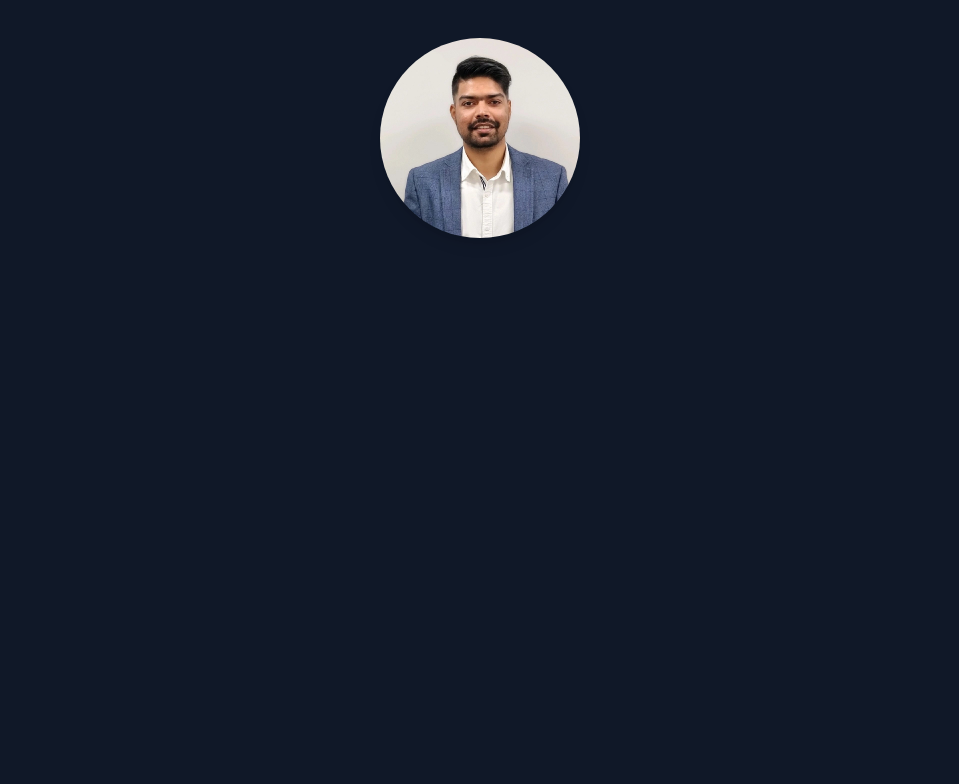
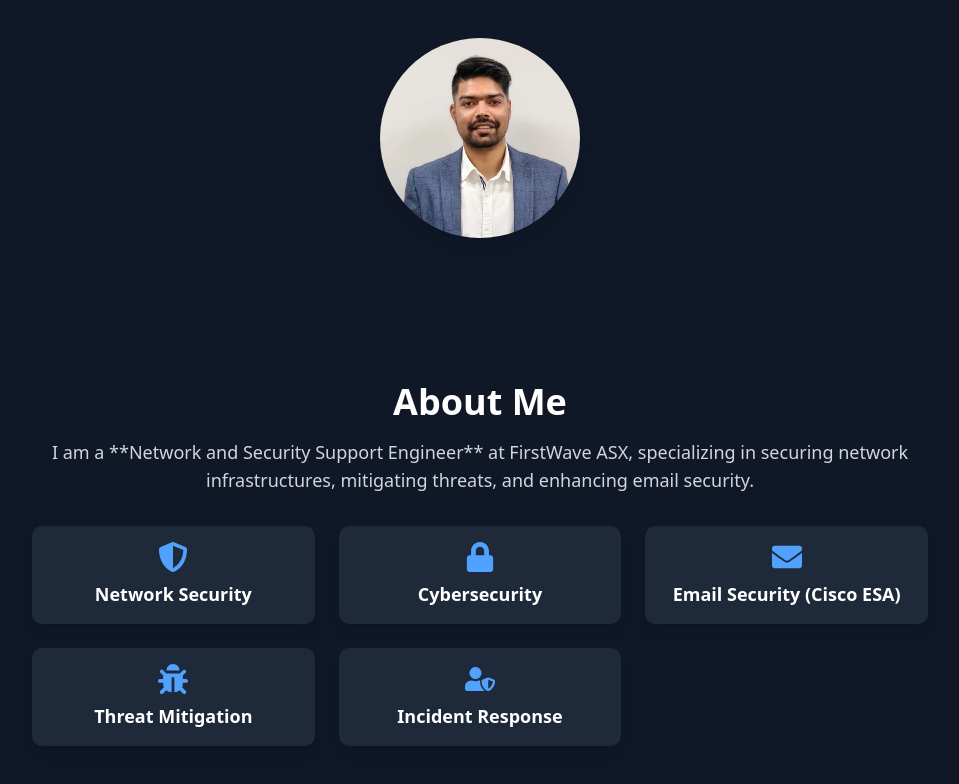
Before and after one commit to manutdmohit/Bishal-Shiwakoti-Portfolio, a Next.js app: page / in a window 1280 px wide. Shown: the part 294-1078 px from the top of the page, without its empty margins (160-1119 px from the left). Before the commit the page ends 800 px from the top, so only its background shows below. Built offline with nearby package versions, Linux system fonts and the light colour scheme.

Commit message:
add about page

```diff
--- a/app/page.tsx
+++ b/app/page.tsx
@@ -1,9 +1,11 @@
+import About from '@/components/About';
 import Hero from '@/components/Hero';
 
 export default function Home() {
   return (
     <div>
       <Hero />
+      <About />
     </div>
   );
 }
--- /dev/null
+++ b/components/About.tsx
@@ -0,0 +1,76 @@
+'use client';
+
+import {
+  FaShieldAlt,
+  FaLock,
+  FaEnvelope,
+  FaBug,
+  FaUserShield,
+} from 'react-icons/fa';
+import { motion } from 'framer-motion';
+
+const skills = [
+  { icon: <FaShieldAlt size={30} />, title: 'Network Security' },
+  { icon: <FaLock size={30} />, title: 'Cybersecurity' },
+  { icon: <FaEnvelope size={30} />, title: 'Email Security (Cisco ESA)' },
+  { icon: <FaBug size={30} />, title: 'Threat Mitigation' },
+  { icon: <FaUserShield size={30} />, title: 'Incident Response' },
+];
+
+const About = () => {
+  return (
+    <section
+      id="about"
+      className="py-16 px-4 md:px-8 bg-gray-100 dark:bg-gray-900"
+    >
+      <div className="max-w-4xl mx-auto text-center">
+        {/* Section Title */}
+        <motion.h2
+          className="text-3xl md:text-4xl font-bold text-gray-900 dark:text-white"
+          initial={{ opacity: 0, y: -20 }}
+          animate={{ opacity: 1, y: 0 }}
+          transition={{ duration: 0.5 }}
+        >
+          About Me
+        </motion.h2>
+
+        {/* Description */}
+        <motion.p
+          className="mt-4 text-lg text-gray-700 dark:text-gray-300"
+          initial={{ opacity: 0, y: -20 }}
+          animate={{ opacity: 1, y: 0 }}
+          transition={{ delay: 0.2, duration: 0.5 }}
+        >
+          I am a **Network and Security Support Engineer** at FirstWave ASX,
+          specializing in securing network infrastructures, mitigating threats,
+          and enhancing email security.
+        </motion.p>
+
+        {/* Skills Grid */}
+        <motion.div
+          className="mt-8 grid grid-cols-2 md:grid-cols-3 gap-6"
+          initial={{ opacity: 0, y: -20 }}
+          animate={{ opacity: 1, y: 0 }}
+          transition={{ delay: 0.4, duration: 0.5 }}
+        >
+          {skills.map((skill, index) => (
+            <motion.div
+              key={index}
+              className="flex flex-col items-center p-4 bg-white dark:bg-gray-800 rounded-lg shadow-lg"
+              whileHover={{ scale: 1.05 }}
+            >
+              <div className="text-blue-600 dark:text-blue-400">
+                {skill.icon}
+              </div>
+              <h3 className="mt-2 text-lg font-semibold text-gray-900 dark:text-white">
+                {skill.title}
+              </h3>
+            </motion.div>
+          ))}
+        </motion.div>
+      </div>
+    </section>
+  );
+};
+
+export default About;
--- a/package.json
+++ b/package.json
@@ -18,6 +18,7 @@
     "next-themes": "^0.4.6",
     "react": "^19.0.0",
     "react-dom": "^19.0.0",
+    "react-icons": "^5.5.0",
     "tailwind-merge": "^3.0.2",
     "tw-animate-css": "^1.2.4"
   },
```
Also changed, not shown: 1 other file (tests, documents, lock files or other folders).
